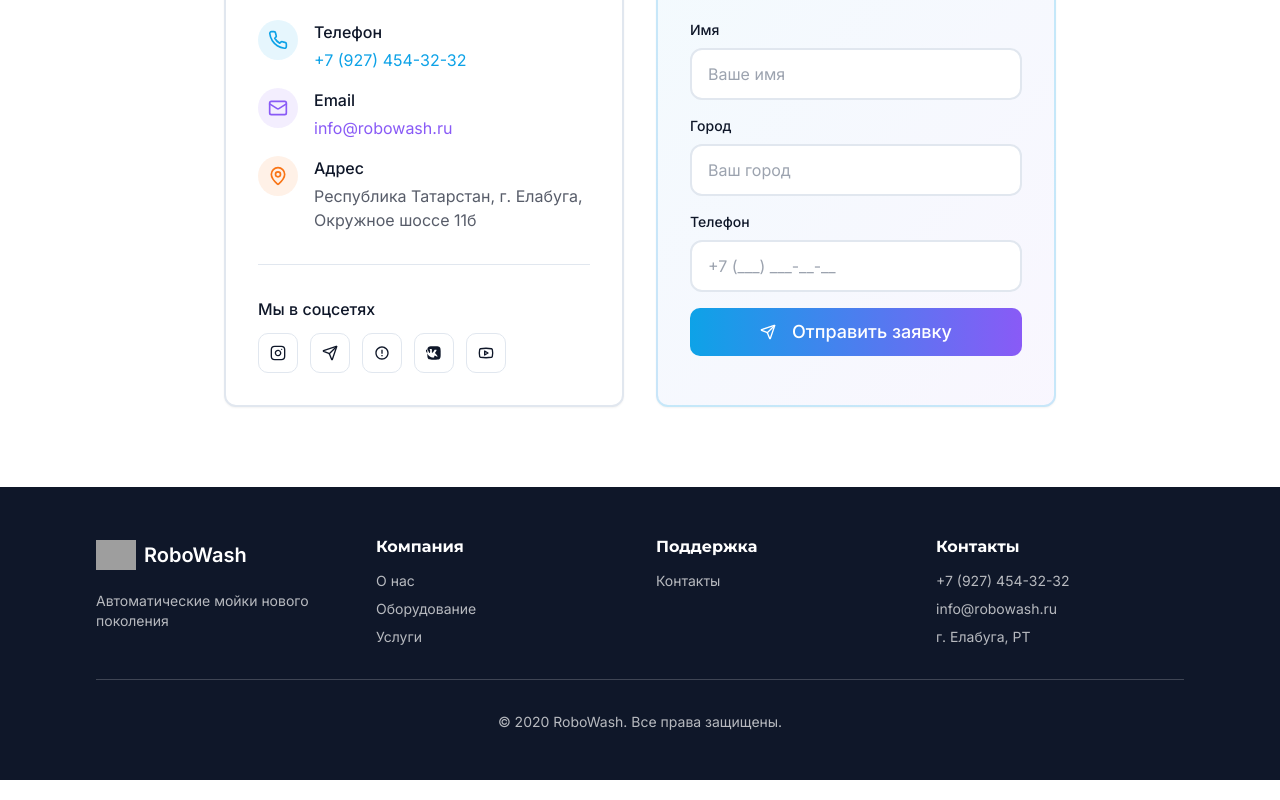
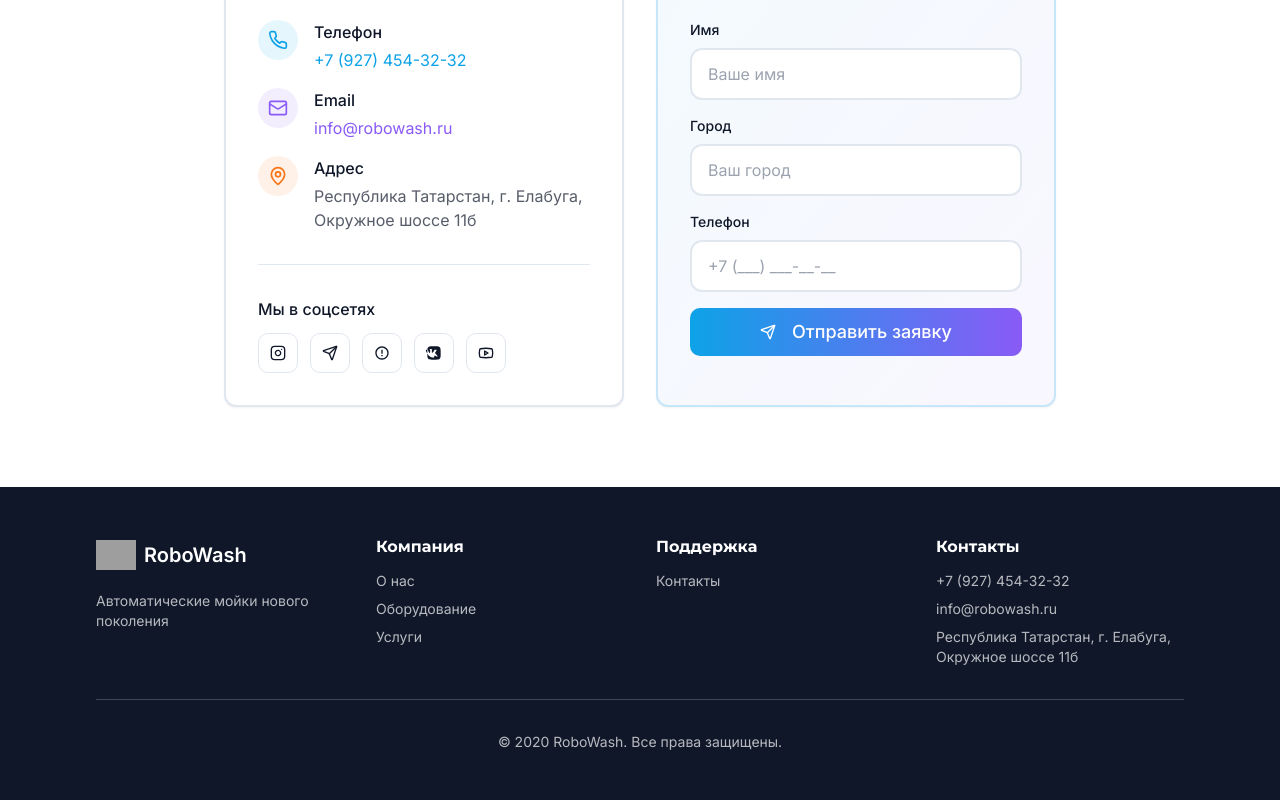
Before and after one commit to pr-poehali-dev/robowash-automation, a React (Vite) app: page / in a window 1280 px wide. Shown: the part 3360-4160 px from the top of the page. Built offline with nearby package versions, Linux system fonts and the light colour scheme; grey boxes are pictures that could not be loaded.

Commit message:
Add Yelabuга Okruzhnoe location

```diff
--- a/src/pages/Index.tsx
+++ b/src/pages/Index.tsx
@@ -605,7 +605,7 @@ const Index = () => {
               <ul className="space-y-2 text-sm text-background/70">
                 <li>+7 (927) 454-32-32</li>
                 <li>info@robowash.ru</li>
-                <li>г. Елабуга, РТ</li>
+                <li>Республика Татарстан, г. Елабуга, Окружное шоссе 11б</li>
               </ul>
             </div>
           </div>
```
